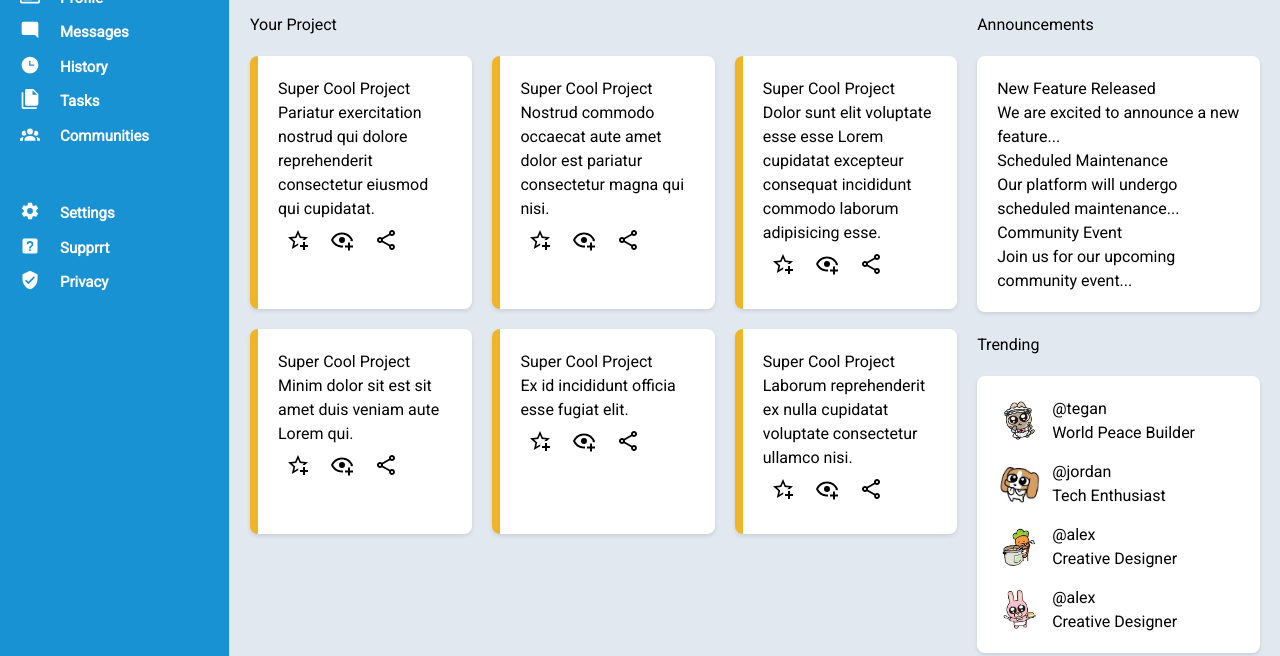
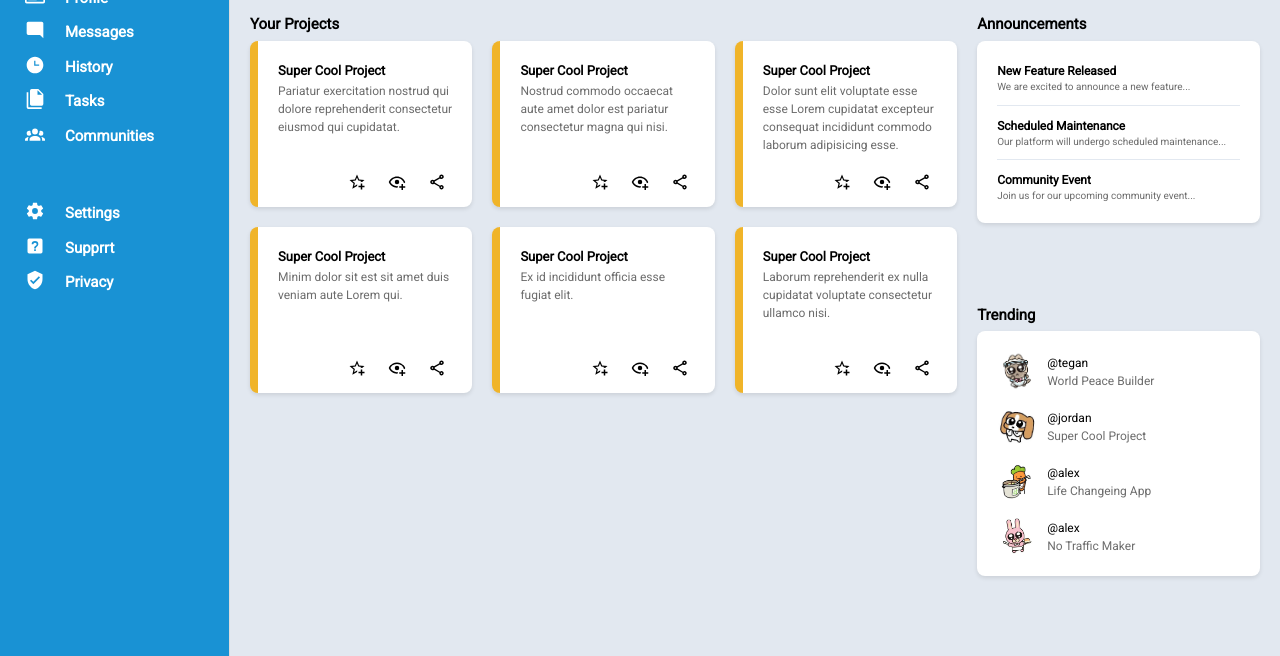
Before and after one commit to 807376899/odin-Admin-Dashboard, a plain HTML site: page index.html in a window 1280 px wide. Shown: the part 144-800 px from the top of the page. Drawn offline with Linux system fonts and the light colour scheme.

Commit message:
finish the basic layout and styles without expand or shrink

```diff
--- a/index.html
+++ b/index.html
@@ -80,10 +80,9 @@
       </div>
       <div class="content">
           <div class="projects">
-            <div class="title">Your Project</div>
+            <div class="title">Your Projects</div>
             <div class="cards">
               <div class="card">
-                <div class="card-header">
                 <div class="card-title">Super Cool Project</div>
                 <div class="card-content">Pariatur exercitation nostrud qui dolore reprehenderit consectetur eiusmod qui cupidatat.</div>
                 <div class="card-rich-actions">
@@ -92,9 +91,8 @@
                   <button class="share-button"></button>
                 </div>
               </div>
-              </div>
               <div class="card">
-                <div class="card-header">
+
                   <div class="card-title">Super Cool Project</div>
                   <div class="card-content">Nostrud commodo occaecat aute amet dolor est pariatur consectetur magna qui nisi.</div>
                   <div class="card-rich-actions">
@@ -102,10 +100,9 @@
                     <button class="like-button"></button>
                     <button class="share-button"></button>
                   </div>
-                 </div>
+
               </div>
               <div class="card">
-                <div class="card-header">
                   <div class="card-title">Super Cool Project</div>
                   <div class="card-content">Dolor sunt elit voluptate esse esse Lorem cupidatat excepteur consequat incididunt commodo laborum adipisicing esse.</div>
                   <div class="card-rich-actions">
@@ -114,9 +111,7 @@
                     <button class="share-button"></button>
                   </div>
               </div>
-              </div>
               <div class="card">
-                <div class="card-header">
                   <div class="card-title">Super Cool Project</div>
                   <div class="card-content">Minim dolor sit est sit amet duis veniam aute Lorem qui.</div>
                   <div class="card-rich-actions">
@@ -125,9 +120,7 @@
                     <button class="share-button"></button>
                   </div>
               </div>
-              </div>
               <div class="card">
-                <div class="card-header">
                   <div class="card-title">Super Cool Project</div>
                   <div class="card-content">Ex id incididunt officia esse fugiat elit.</div>
                   <div class="card-rich-actions">
@@ -136,16 +129,13 @@
                     <button class="share-button"></button>
                   </div>
               </div>
-              </div>
               <div class="card">
-                <div class="card-header">
                   <div class="card-title">Super Cool Project</div>
                   <div class="card-content">Laborum reprehenderit ex nulla cupidatat voluptate consectetur ullamco nisi.</div>
                   <div class="card-rich-actions">
                     <button class="collect-button"></button>
                     <button class="like-button"></button>
                     <button class="share-button"></button>
-                  </div>
                   </div>
               </div>
             </div>
@@ -191,7 +181,7 @@
               </div>
               <div class="trending-info">
                 <div class="trending-handle">@jordan</div>
-                <div class="trending-intro">Tech Enthusiast</div>
+                <div class="trending-intro">Super Cool Project</div>
               </div>
             </a>
             <a href="#">
@@ -200,7 +190,7 @@
               </div>
               <div class="trending-info">
                 <div class="trending-handle">@alex</div>
-                <div class="trending-intro">Creative Designer</div>
+                <div class="trending-intro">Life Changeing App</div>
               </div>
             </a>
             <a href="#">
@@ -209,7 +199,7 @@
               </div>
               <div class="trending-info">
                 <div class="trending-handle">@alex</div>
-                <div class="trending-intro">Creative Designer</div>
+                <div class="trending-intro">No Traffic Maker</div>
               </div>
             </a>
             </div>
--- a/styles.css
+++ b/styles.css
@@ -102,7 +102,7 @@ h6 {
   grid-row: 1 / 3;
   background-color: #1992d4;
   border-right: 1px solid #ddd;
-  padding: 15px 10px;
+  padding: 15px 15px;
 }
 .logo {
   display: flex;
@@ -238,7 +238,9 @@ input[type="text"] {
   padding: 20px;
 }
 .title {
-  margin-bottom: 20px;
+  margin-bottom: 6px;
+  font-size: 15px;
+  font-weight: bold;
 }
 .cards {
   display: grid;
@@ -246,10 +248,49 @@ input[type="text"] {
   gap: 20px;
 }
 .card {
+  display: grid;
+  grid-template-rows: 20px 86px 20px;
+  border-left: #f0b429 8px solid;
+  align-items: start;
+}
+.card-title {
+  font-weight: bold;
+  font-size: 13px;
+}
+.card-rich-actions {
+  justify-self: end;
   display: flex;
-  flex-direction: column;
   gap: 10px;
-  border-left: #f0b429 8px solid;
+}
+.card-content,
+.trending-intro,
+.announcement-content {
+  font-size: 12px;
+  color: #6c6c6c;
+}
+.announcement-cards {
+  display: grid;
+  grid-template-rows: repeat(3, 1fr);
+  padding: 10px 20px;
+}
+.announcement-card {
+  background-color: white;
+  border-top: #e2e8f0 1px solid;
+  padding: 10px 0;
+}
+.announcement-cards > :first-child {
+  border-top: none;
+}
+.announcement-title {
+  font-size: 12px;
+  font-weight: bold;
+}
+.announcement-content {
+  font-size: 10px;
+}
+
+.trending-handle {
+  font-size: 12px;
 }
 .alert-button {
   background: url(img/bell-ring-outline.svg) no-repeat center;
@@ -261,33 +302,27 @@ input[type="text"] {
 }
 .collect-button {
   background: url("img/star-plus-outline.svg") no-repeat center;
-  background-size: 24px 24px;
-  width: 40px;
-  height: 40px;
-  border: none;
-  cursor: pointer;
 }
 .like-button {
   background: url("img/eye-plus-outline.svg") no-repeat center;
-  background-size: 24px 24px;
-  width: 40px;
-  height: 40px;
-  border: none;
-  cursor: pointer;
 }
 .share-button {
   background: url("img/share-variant-outline.svg") no-repeat center;
-  background-size: 24px 24px;
-  width: 40px;
-  height: 40px;
+}
+.collect-button,
+.like-button,
+.share-button {
+  background-size: 18px 18px;
+  width: 30px;
+  height: 30px;
   border: none;
   cursor: pointer;
 }
 .avatar {
   border-radius: 50%;
   object-fit: cover;
-  width: 45px;
-  height: 45px;
+  width: 40px;
+  height: 40px;
 }
 .trending-cards {
   display: flex;
```
Lines whose indentation alone changed are shown as unchanged.
